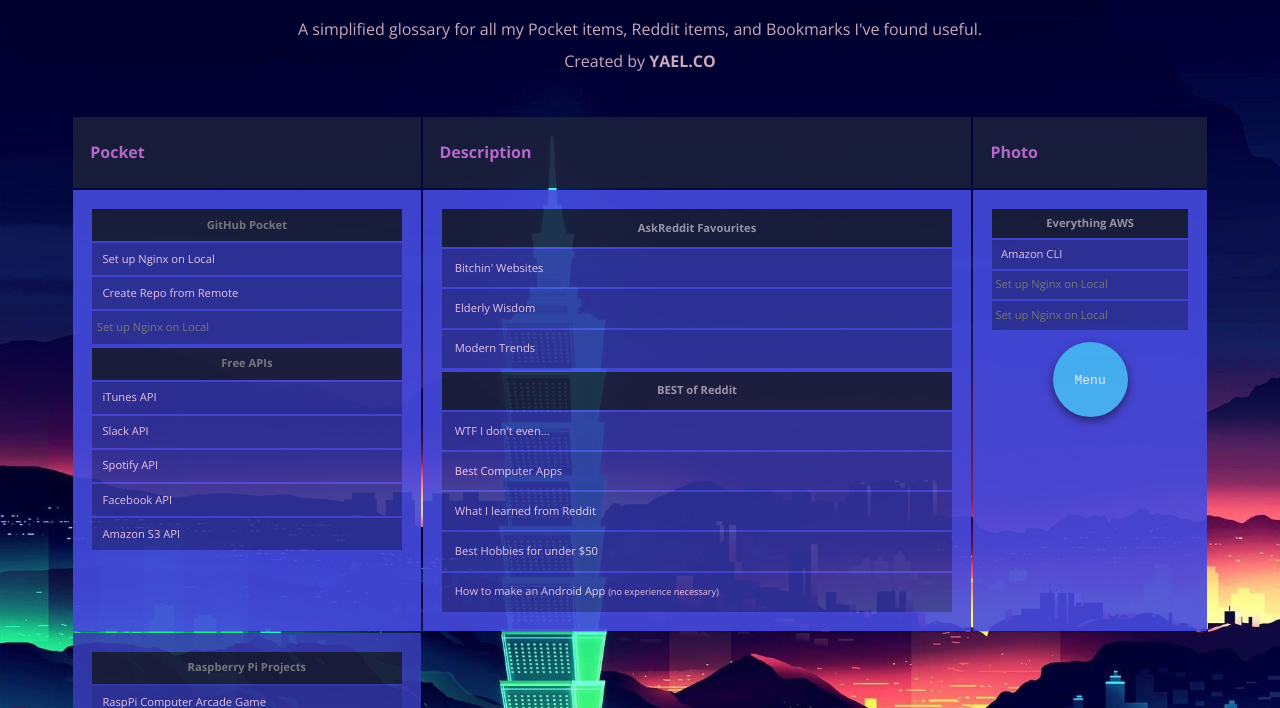
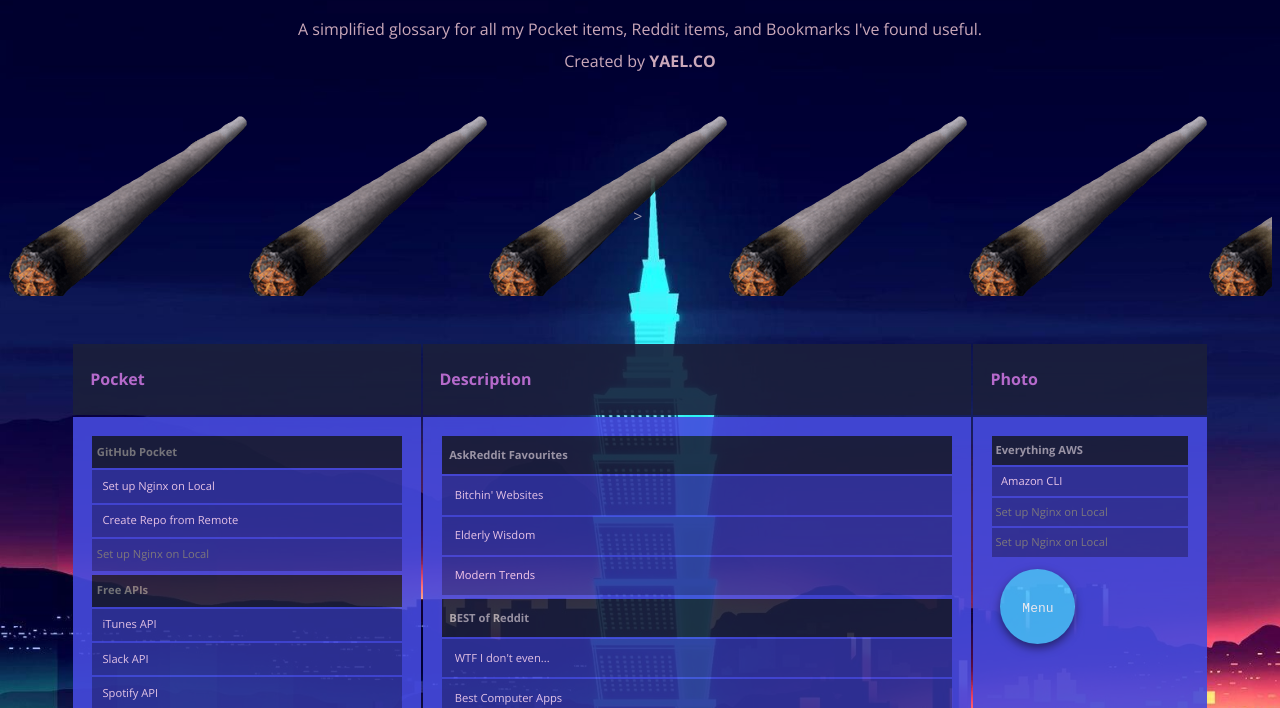
Before and after one commit to yaelsprikut/yael.co, a plain HTML site: page table.html in a window 1280 px wide. Shown: the part 91-799 px from the top of the page. Drawn offline with nearby package versions, Linux system fonts and the light colour scheme.

Commit message:
add doobie

```diff
--- a/table.css
+++ b/table.css
@@ -44,7 +44,9 @@ h2 a {
   color: #E1BBC9;
   text-decoration: none;
 }
-
+.align-center {
+  text-align: center;
+}
 .blue { color: #C874D9; }
 .yellow { color: #FFF842; }
 
--- a/table.html
+++ b/table.html
@@ -6,7 +6,7 @@
 <meta name="keywords" content="Yael, Sprikut,CSS,XML,JavaScript, React, Redux">
 <meta name="author" content="Yael Sprikut">
 <meta name="viewport" content="width=device-width, initial-scale=1.0">
-<link rel="stylesheet" type="text/css" href="table.css?v=0.4">
+<link rel="stylesheet" type="text/css" href="table.css?v=0.5">
 <link rel="icon" type="image/png" href="images/fav.png" />
 <link href="font-awesome/css/font-awesome.min.css" rel="stylesheet">
 <link href='https://fonts.googleapis.com/css?family=Source+Code+Pro:200' rel='stylesheet' type='text/css'>
@@ -17,12 +17,19 @@
     background: url('images/vape.jpg');
     background-size: cover;
   }
+  .align-center {
+    text-align: center !important;
+    background-image: url("images/4zwnx7jefo371.png");
+  }
 </style>
 </head>
 <body>
   <h1><span class="blue">&lt;</span>Yale's<span class="blue">&gt;</span> <span class="yellow">Table</pan></h1>
 <h2>A simplified glossary for all my Pocket items, Reddit items, and Bookmarks I've found useful.
   <br/><br/>Created by <a href="http://yael.co" target="_blank">Yael.Co</a></h2>
+  <div class="align-center"><br/<br/><br/><br/><br/>>&nbsp;<br/><br/><br/><br/></div>
+  <br/>
+  <br/>
 <table class="container">
 	<thead>
 		<tr>
@@ -36,7 +43,7 @@
 			<td>
         <table class="container-mini">
           <tr>
-            <th align="center">GitHub Pocket</th>
+            <th>GitHub Pocket</th>
           </tr>
           <tr>
             <td><a href="https://gist.github.com/netpoetica/5879685">Set up Nginx on Local</a></td>
@@ -50,7 +57,7 @@
         </table>
         <table class="container-mini">
           <tr>
-            <th align="center">Free APIs</th>
+            <th>Free APIs</th>
           </tr>
           <tr>
             <td><a href="https://affiliate.itunes.apple.com/resources/documentation/itunes-store-web-service-search-api/#searching">iTunes API</a></td>
@@ -72,7 +79,7 @@
 			<td>
         <table class="container-mini">
           <tr>
-            <th align="center">AskReddit Favourites</th>
+            <th>AskReddit Favourites</th>
           </tr>
           <tr>
             <td><a href="https://www.reddit.com/r/AskReddit/comments/3hn0a7/what_small_websites_do_you_visit/">Bitchin' Websites</a></td>
@@ -86,7 +93,7 @@
         </table>
         <table class="container-mini">
           <tr>
-            <th align="center">BEST of Reddit</th>
+            <th>BEST of Reddit</th>
           </tr>
           <tr>
             <td><a href="https://www.reddit.com/r/Ooer/comments/68hw2p/i_have_successfully_created_a_post/">WTF I don't even...</a></td>
@@ -112,7 +119,7 @@
 			<td>
         <table class="container-mini">
           <tr>
-            <th align="center">Everything AWS</th>
+            <th>Everything AWS</th>
           </tr>
           <tr>
             <td><a href="https://docs.aws.amazon.com/cli/latest/reference/ecs/index.html">Amazon CLI</a></td>
@@ -124,7 +131,7 @@
             <td>Set up Nginx on Local</td>
           </tr>
         </table>
-        <div align="center">
+        <div>
           <button class="button floating-button green-button">
              <ul>
               <li class="first-list-item">Menu</li>
@@ -140,7 +147,7 @@
 			<td>
         <table class="container-mini">
           <tr>
-            <th align="center">Raspberry Pi Projects</th>
+            <th class="align-center">Raspberry Pi Projects</th>
           </tr>
           <tr>
             <td><a href="https://imgur.com/a/5xiPJ">RaspPi Computer Arcade Game</a></td>
@@ -157,7 +164,7 @@
 		<tr>
 			<td><table class="container-mini">
         <tr>
-          <th align="center">UI/UX Design Tools</th>
+          <th class="align-center">UI/UX Design Tools</th>
         </tr>
         <tr>
           <td><a href="http://www.color-hex.com/">Colour-Hex</a></td>
```
Also changed, not shown: images/4zwnx7jefo371.png (added).
